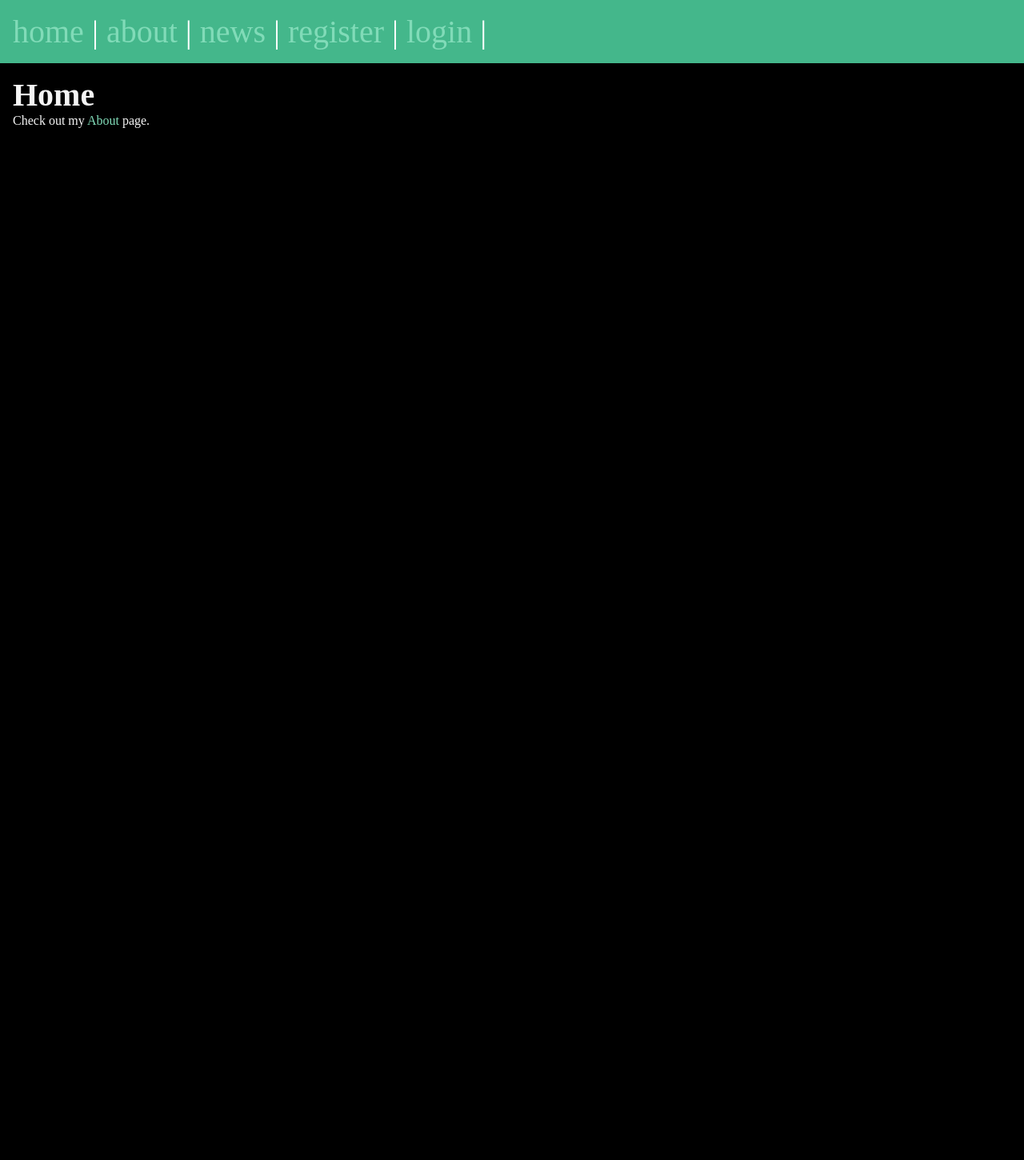
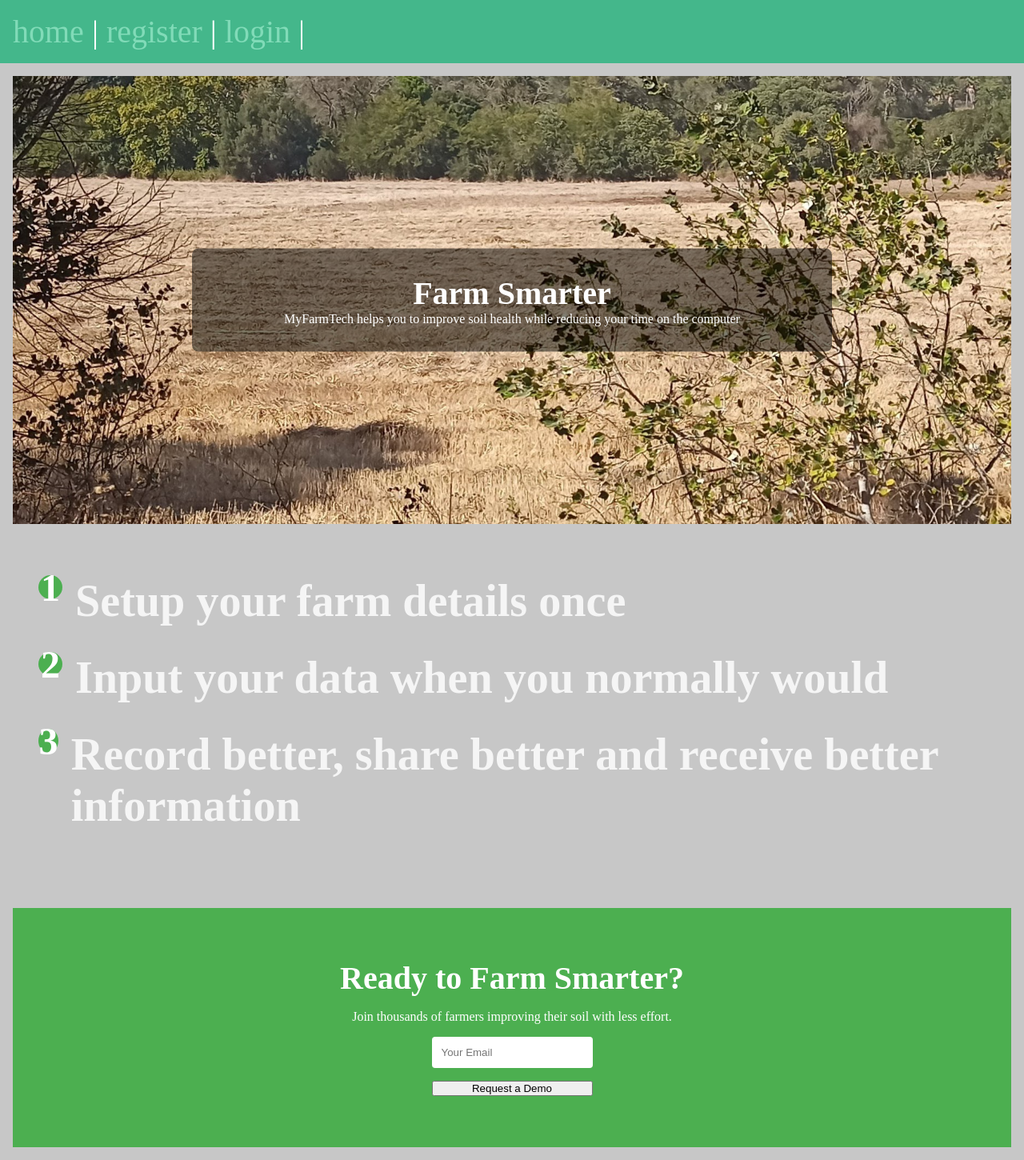
Before and after one commit to Mekaela/Django_project, a Django app: page / in a window 1280 px wide. Shown: the whole page at 80% size. Before the commit the page ends 160 px from the top, so only its background shows below. Run offline with Django 5.2, Linux system fonts and the light colour scheme.

Commit message:
Started modifying to change to farm record keeping app

```diff
--- a/static/css/style.css
+++ b/static/css/style.css
@@ -6,7 +6,7 @@
 
 body {
     min-height: 100vh;
-    background-color: black;
+    background-color: rgb(199, 199, 199);
     color: whitesmoke;
     font-size: 3rem;
 }
@@ -124,3 +124,102 @@ a:hover {
 .logout-button:hover {
     opacity: .85;
 }
+
+.hero-image {
+    width: 100%;
+    height: 100%; /* Fill the container */
+    object-fit: cover; /* This makes the image cover the container */
+    object-position: center; /* Focus on the center (adjust as needed) */
+}
+
+.hero-container {
+    position: relative; /* Needed for absolute positioning */
+    width: 100%;
+    height: 70vh;
+    overflow: hidden; /* Prevents image overflow */
+}
+
+.hero-image {
+    width: 100%;
+    height: 100%;
+    object-fit: cover; /* Ensures image covers area */
+}
+
+.hero-content {
+    position: absolute; /* Takes text out of normal flow */
+    top: 50%; /* Centers vertically */
+    left: 50%; /* Centers horizontally */
+    transform: translate(-50%, -50%); /* Perfect centering trick */
+    text-align: center;
+    color: white;
+    width: 80%; /* Adjust as needed */
+    max-width: 800px;
+    padding: 2rem;
+    background: rgba(0, 0, 0, 0.5); /* Semi-transparent dark overlay */
+    border-radius: 8px;
+}
+
+/* Optional: Add different styling for mobile */
+/* @media (max-width: 768px) {
+    .responsive-header-image {
+        max-width: 100%;
+    }
+} */
+
+.how-it-works {
+    padding: 4rem 2rem;
+    text-align: center;
+}
+
+.steps {
+    display: flex;
+    flex-direction: column;
+    gap: 2rem;
+    margin-bottom: 2rem;
+}
+
+.step {
+    display: flex;
+    align-items: flex-start;
+    text-align: left;
+    gap: 1rem;
+}
+
+.step-number {
+    background: #4CAF50;
+    color: white;
+    width: 30px;
+    height: 30px;
+    border-radius: 50%;
+    display: flex;
+    align-items: center;
+    justify-content: center;
+    font-weight: bold;
+}
+
+.step-image {
+    max-width: 100%;
+    border-radius: 8px;
+    margin-top: 2rem;
+}
+
+.cta {
+    padding: 4rem 2rem;
+    text-align: center;
+    background: #4CAF50;
+    color: white;
+}
+
+.contact-form {
+    display: flex;
+    flex-direction: column;
+    max-width: 500px;
+    margin: 0 auto;
+    gap: 1rem;
+}
+
+.contact-form input {
+    padding: 12px;
+    border-radius: 4px;
+    border: none;
+}
--- a/templates/home.html
+++ b/templates/home.html
@@ -5,6 +5,38 @@
 {% endblock  %}
 
 {% block content %}
-    <h1>Home</h1>
-    <p>Check out my <a href="/about">About</a> page.</p>
+
+<section class="hero-container">
+    <img src="../media/ISA_farm.jpg" alt="Farm field" class="hero-image">
+    <div class="hero-content">
+        <h1>Farm Smarter</h1>
+        <p>MyFarmTech helps you to improve soil health while reducing your time on the computer</p>
+        {% comment %} <a href="#contact" class="cta-button">Get Started</a> {% endcomment %}
+    </div>
+</section>
+<section class="how-it-works">
+    <div class="steps">
+        <div class="step">
+            <span class="step-number">1</span>
+            <h3>Setup your farm details once</h3>
+
+        </div>
+        <div class="step">
+            <span class="step-number">2</span>
+            <h3>Input your data when you normally would</h3>
+        </div>
+        <div class="step">
+            <span class="step-number">3</span>
+            <h3>Record better, share better and receive better information</h3>
+        </div>
+    </div>
+</section>
+<section class="cta" id="contact">
+    <h2>Ready to Farm Smarter?</h2>
+    <p>Join thousands of farmers improving their soil with less effort.</p>
+    <form class="contact-form">
+        <input type="email" placeholder="Your Email" required>
+        <button type="submit" class="cta-button">Request a Demo</button>
+    </form>
+</section>
 {% endblock  %}
--- a/templates/layout.html
+++ b/templates/layout.html
@@ -14,9 +14,10 @@
 </head>
 <body>
     <nav>
+        {% comment %} <a href="/">home</a> |  {% endcomment %}
+        {% comment %} <a href="/about">about</a> |  {% endcomment %}
         <a href="/">home</a> |
-        <a href="/about">about</a> |
-        <a href="{% url 'posts:list' %}">news</a> |
+        {% comment %} <a href="{% url 'posts:list' %}">news</a> | {% endcomment %}
         {% if user.is_authenticated %}
             <a href="{% url 'posts:new-post' %}">add post</a> |
             <form class="logout" action="{% url 'users:logout' %}" method="post">
```
Also changed, not shown: media/ISA_farm.jpg (added).
